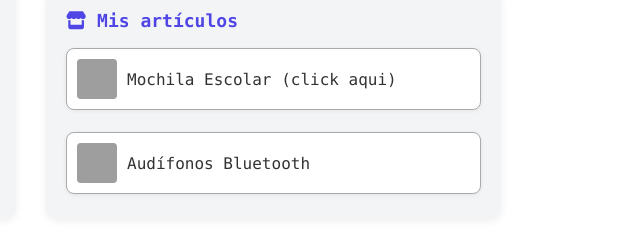
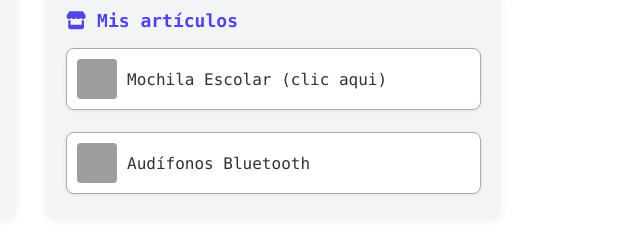
Before and after one commit to nur-university/web1-2025-1-pf-p4-Paula0908, a plain HTML site: page index.html in a window 1280 px wide. Shown: the part 148-388 px from the top of the page, 609-1249 px from the left. Drawn offline with Linux system fonts and the light colour scheme; grey boxes are pictures that could not be loaded.

Commit message:
Update index.html

```diff
--- a/index.html
+++ b/index.html
@@ -52,7 +52,7 @@
                 <label for="toggle1" class="conversacion-item">
                     <img src="https://calimodpruebaio.vtexassets.com/arquivos/ids/282523/6AMU2020012-1.jpg?v=638713666171370000"
                     alt="Mochila">
-                    <span class="titulo">Mochila Escolar (click aqui)</span>
+                    <span class="titulo">Mochila Escolar (clic aqui)</span>
                 </label>
                 <div class="usuarios-lista-articulo">
                     <a href="chat.html" class="clickeable">
```
